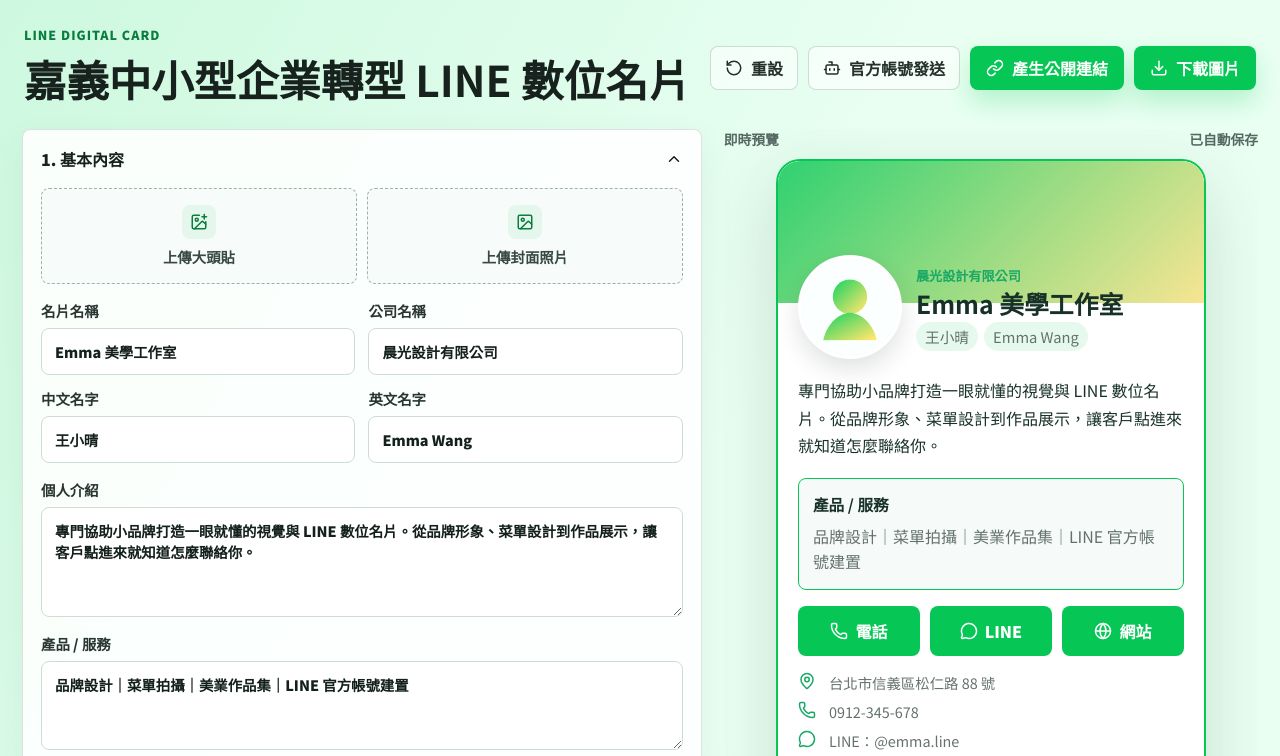
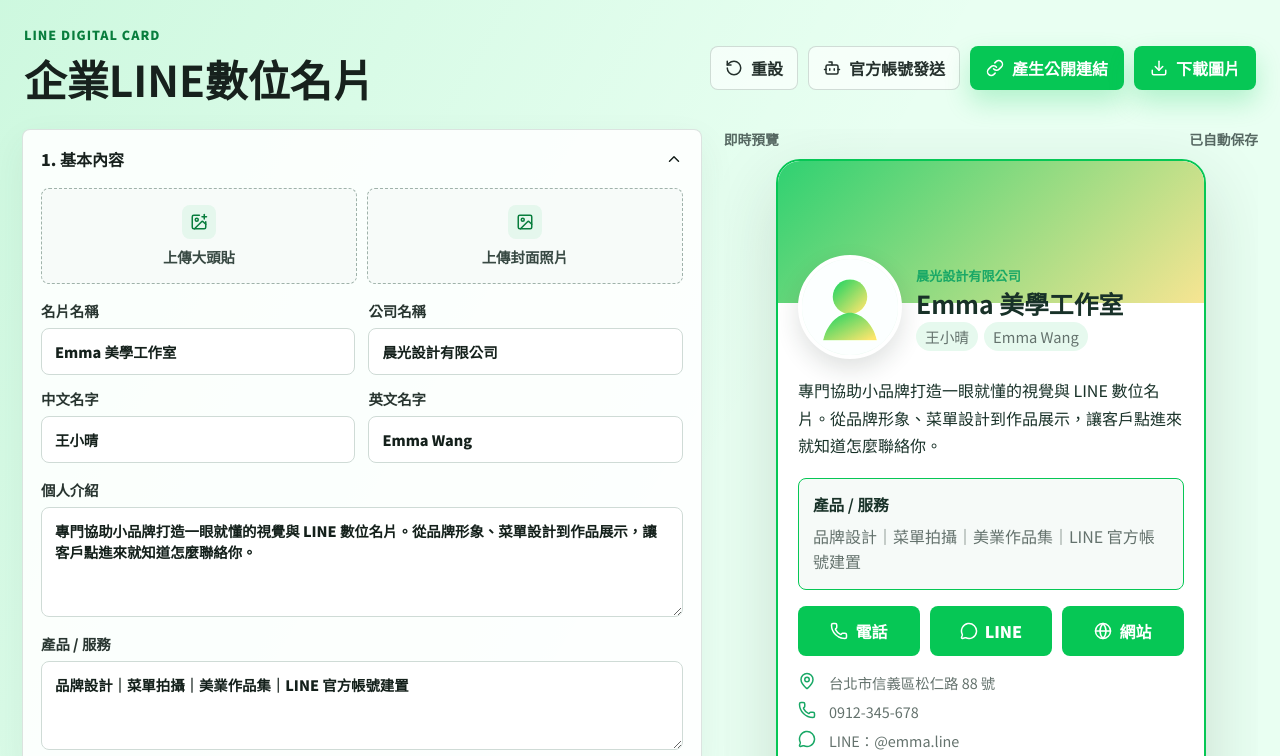
Before and after one commit to linzhiyi935-beep/chiayi-sme-line-card, a website: page index.html in a window 1280 px wide. Shown: the top 756 px of the page. Drawn offline with nearby package versions, Linux system fonts and the light colour scheme.

Commit message:
Rename site to 企業LINE數位名片

```diff
--- a/index.html
+++ b/index.html
@@ -3,7 +3,7 @@
   <head>
     <meta charset="UTF-8" />
     <meta name="viewport" content="width=device-width, initial-scale=1.0" />
-    <title>嘉義中小型企業轉型 LINE 數位名片</title>
+    <title>企業LINE數位名片</title>
     <link rel="preconnect" href="https://fonts.googleapis.com" />
     <link rel="preconnect" href="https://fonts.gstatic.com" crossorigin />
     <link href="https://fonts.googleapis.com/css2?family=Noto+Sans+TC:wght@400;500;700;900&display=swap" rel="stylesheet" />
@@ -14,7 +14,7 @@
       <header class="topbar">
         <div>
           <p class="eyebrow">LINE Digital Card</p>
-          <h1>嘉義中小型企業轉型 LINE 數位名片</h1>
+          <h1>企業LINE數位名片</h1>
         </div>
         <div class="top-actions">
           <button class="ghost-btn" id="resetBtn" type="button">
```
